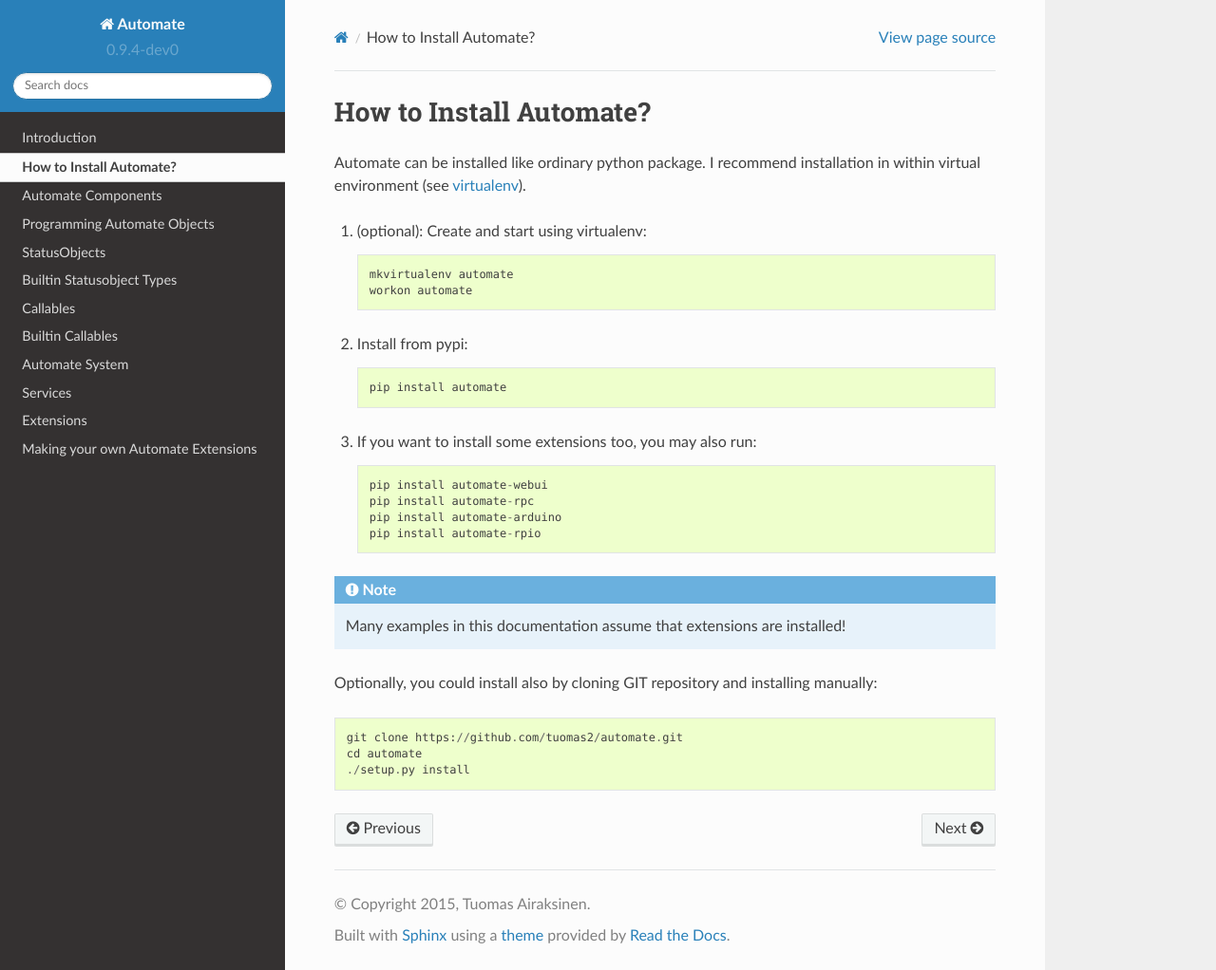
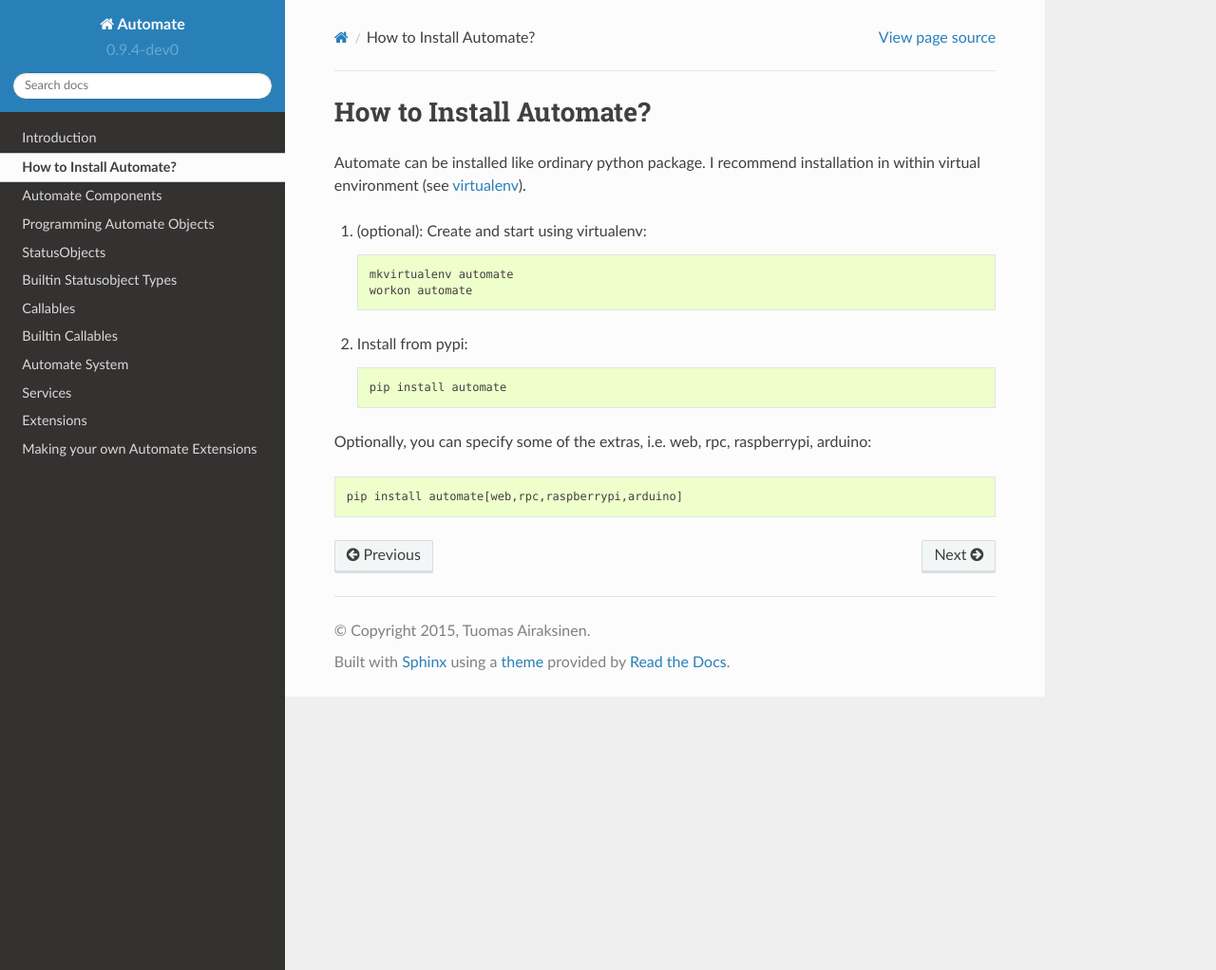
Before and after one commit to tuomas2/automate, a Sphinx documentation site: the page built from docs/source/install.rst, in a window 1280 px wide and 1022 px high. Shown: the whole window at 95% size. Built offline with Sphinx 7.4.7 and the Read the Docs theme 2.0.0, drawn with Linux system fonts in a browser that asks for light colours.

Commit message:
Update documentation

```diff
--- a/docs/source/install.rst
+++ b/docs/source/install.rst
@@ -14,17 +14,6 @@ in within virtual environment (see `virtualenv <https://virtualenv.pypa.io/en/la
 
     pip install automate
 
-#. If you want to install some extensions too, you may also run::
+Optionally, you can specify some of the extras, i.e. web, rpc, raspberrypi, arduino::
 
-    pip install automate-webui
-    pip install automate-rpc
-    pip install automate-arduino
-    pip install automate-rpio
-
-.. note:: Many examples in this documentation assume that extensions are installed!
-
-Optionally, you could install also by cloning GIT repository and installing manually::
-
-    git clone https://github.com/tuomas2/automate.git
-    cd automate
-    ./setup.py install
+   pip install automate[web,rpc,raspberrypi,arduino]
```
Also changed, not shown: README.rst (+6 -15 lines).
